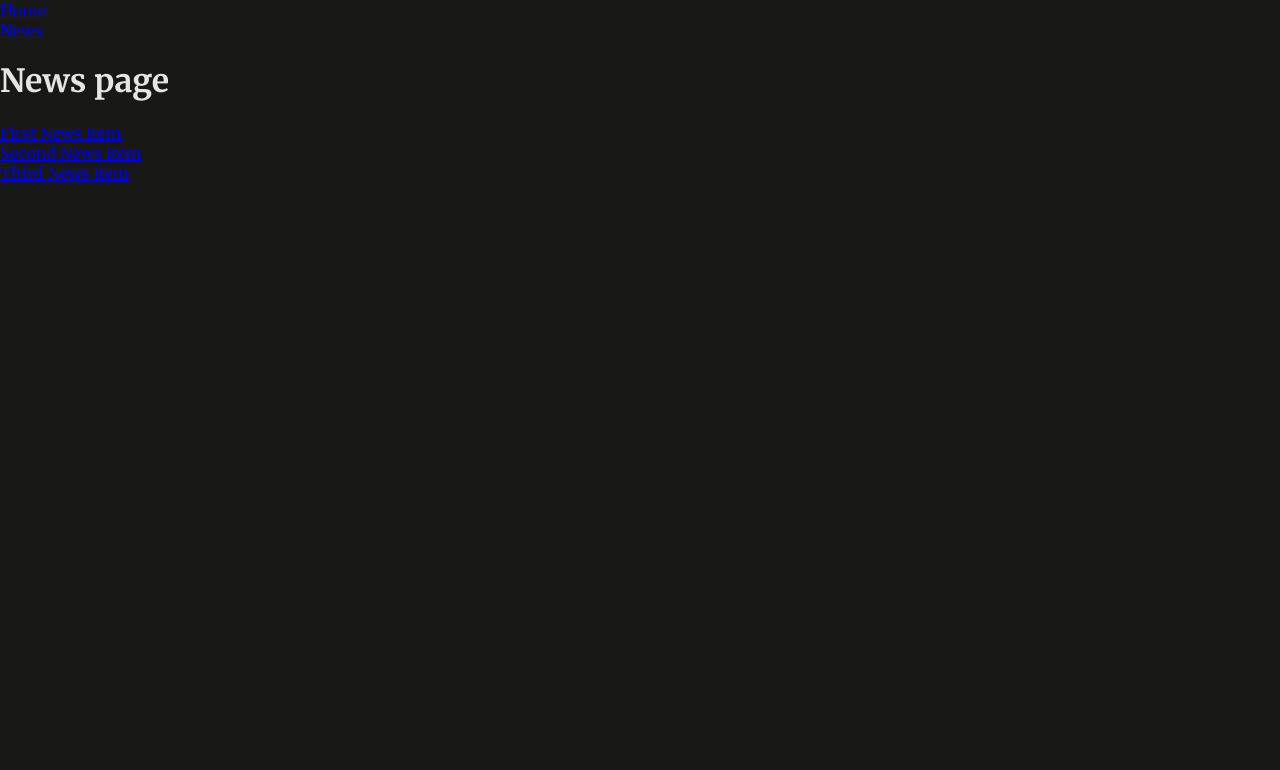
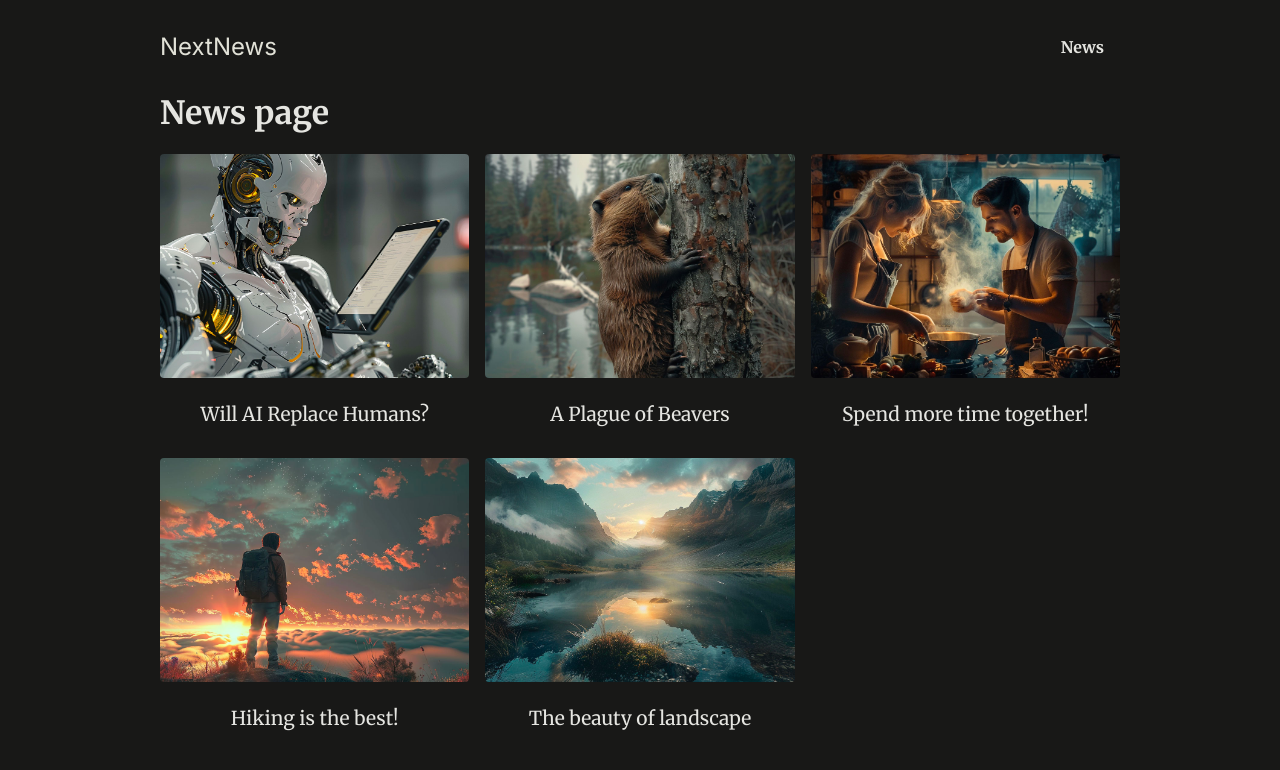
Before and after one commit to MarcAlva2003/nexjs-course-2, a Next.js app: page /news in a window 1280 px wide. Shown: the top 770 px of the page. Built offline with nearby package versions, Linux system fonts and the light colour scheme.

Commit message:
Add: news detail

```diff
--- /dev/null
+++ b/app/dummy-news.ts
@@ -0,0 +1,56 @@
+export interface IDummyNewsItem {
+  id: string
+  slug: string
+  title: string
+  image: string
+  date: string
+  content: string
+}
+
+export const DUMMY_NEWS: IDummyNewsItem[] = [
+  {
+    id: 'n1',
+    slug: 'will-ai-replace-humans',
+    title: 'Will AI Replace Humans?',
+    image: 'ai-robot.jpg',
+    date: '2021-07-01',
+    content:
+      'Since late 2022 AI is on the rise and therefore many people worry whether AI will replace humans. The answer is not that simple. AI is a tool that can be used to automate tasks, but it can also be used to augment human capabilities. The future is not set in stone, but it is clear that AI will play a big role in the future. The question is how we will use it.'
+  },
+  {
+    id: 'n2',
+    slug: 'beaver-plague',
+    title: 'A Plague of Beavers',
+    image: 'beaver.jpg',
+    date: '2022-05-01',
+    content:
+      'Beavers are taking over the world. They are building dams everywhere and flooding entire cities. What can we do to stop them?'
+  },
+  {
+    id: 'n3',
+    slug: 'couple-cooking',
+    title: 'Spend more time together!',
+    image: 'couple-cooking.jpg',
+    date: '2024-03-01',
+    content:
+      'Cooking together is a great way to spend more time with your partner. It is fun and you get to eat something delicious afterwards. What are you waiting for? Get cooking!'
+  },
+  {
+    id: 'n4',
+    slug: 'hiking',
+    title: 'Hiking is the best!',
+    image: 'hiking.jpg',
+    date: '2024-01-01',
+    content:
+      'Hiking is a great way to get some exercise and enjoy the great outdoors. It is also a great way to clear your mind and reduce stress. So what are you waiting for? Get out there and start hiking!'
+  },
+  {
+    id: 'n5',
+    slug: 'landscape',
+    title: 'The beauty of landscape',
+    image: 'landscape.jpg',
+    date: '2022-07-01',
+    content:
+      'Landscape photography is a great way to capture the beauty of nature. It is also a great way to get outside and enjoy the great outdoors. So what are you waiting for? Get out there and start taking some pictures!'
+  }
+]
--- a/app/layout.tsx
+++ b/app/layout.tsx
@@ -1,18 +1,21 @@
-import './globals.css';
+import './globals.css'
 
-import { MainHeader } from '../components/main-header/main-header.component';
+import { MainHeader } from '../components/main-header/main-header.component'
 
 export const metadata = {
   title: 'Next.js Page Routing & Rendering',
-  description: 'Learn how to route to different pages.',
+  description: 'Learn how to route to different pages.'
 }
 
 export default function RootLayout({ children }) {
- return (
+  return (
     <html lang="en">
       <body>
-      <MainHeader/>
-        {children}</body>
+        <div id='page'>
+        <MainHeader />
+        {children}
+        </div>
+      </body>
     </html>
   )
 }
--- a/app/news/page.tsx
+++ b/app/news/page.tsx
@@ -1,20 +1,23 @@
-import Link from "next/link";
+import { DUMMY_NEWS, IDummyNewsItem } from '../dummy-news'
 
-export default function NewsPage () {
+import Image from 'next/image'
+import Link from 'next/link'
+
+export default function NewsPage() {
   return (
     <>
-    <h1>News page</h1>
-    <ul>
-      <li>
-        <Link href={'/news/first-news'}>First News Item</Link>
-      </li>
-      <li>
-        <Link href={'/news/secont-news'}>Second News Item</Link>
-      </li>
-      <li>
-        <Link href={'/news/third-news'}>Third News Item</Link>
-      </li>
-    </ul>
+      <h1>News page</h1>
+      <ul className="news-list">
+        {DUMMY_NEWS.map((newsItem: IDummyNewsItem) => (
+          <li key={`${newsItem.id}`}>
+            <Link href={`/news/${newsItem.slug}`}>
+            <img src={`/images/news/${newsItem.image}`} alt={newsItem.title} />
+            {/* <Image src={`/images/news/${newsItem.image}`} alt={newsItem.title} fill /> */}
+            <span>{newsItem.title}</span>
+            </Link>
+          </li>
+        ))}
+      </ul>
     </>
-  );
+  )
 }
--- a/components/main-header/main-header.component.tsx
+++ b/components/main-header/main-header.component.tsx
@@ -1,16 +1,18 @@
-import Link from "next/link"
+import Link from 'next/link';
 
 export const MainHeader = () => {
   return (
-    <header>
-      <ul>
-        <li>
-          <Link href='/'>Home</Link>
-        </li>
-        <li>
-          <Link href='/news'>News</Link>
-        </li>
-      </ul>
+    <header id="main-header">
+      <div id="logo">
+        <Link href="/">NextNews</Link>
+      </div>
+      <nav>
+        <ul>
+          <li>
+            <Link href="/news">News</Link>
+          </li>
+        </ul>
+      </nav>
     </header>
-  )
+  );
 }
```
Also changed, not shown: app/news/[id]/page.tsx (deleted, +0 -10 lines), app/news/[slug]/page.tsx (added, +23 -0 lines).
